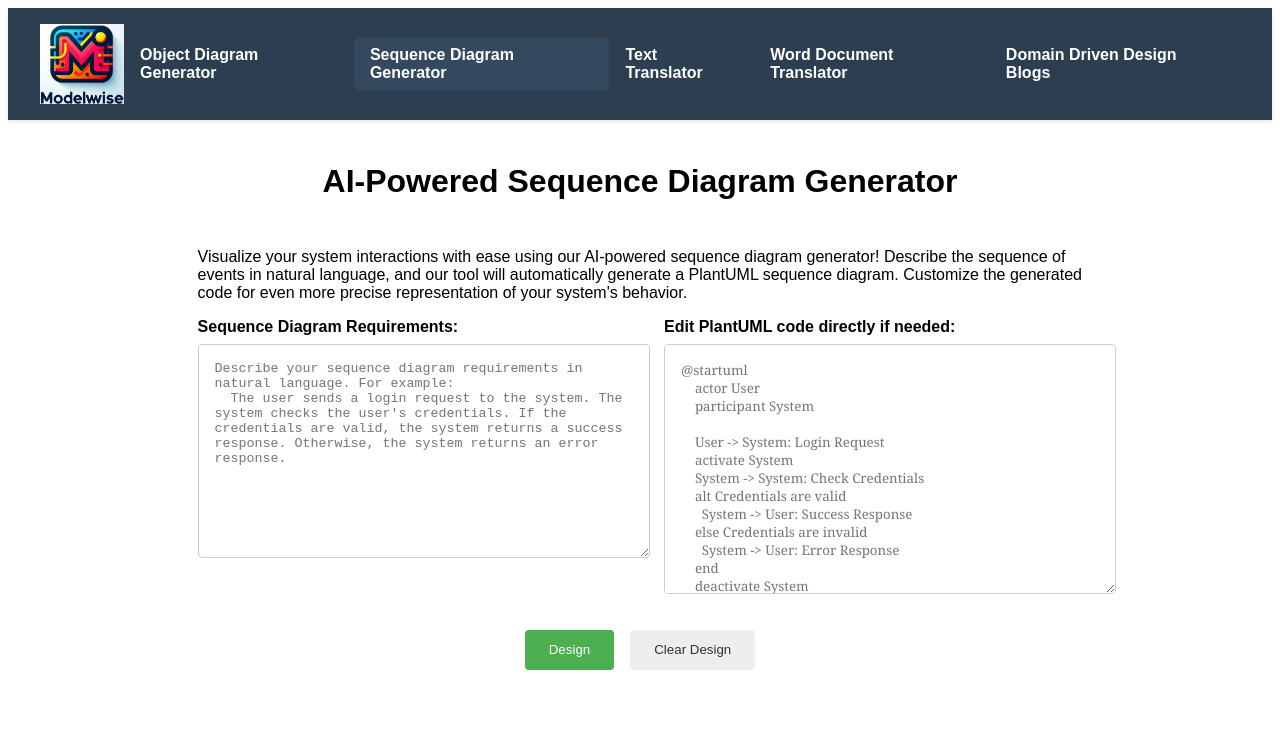
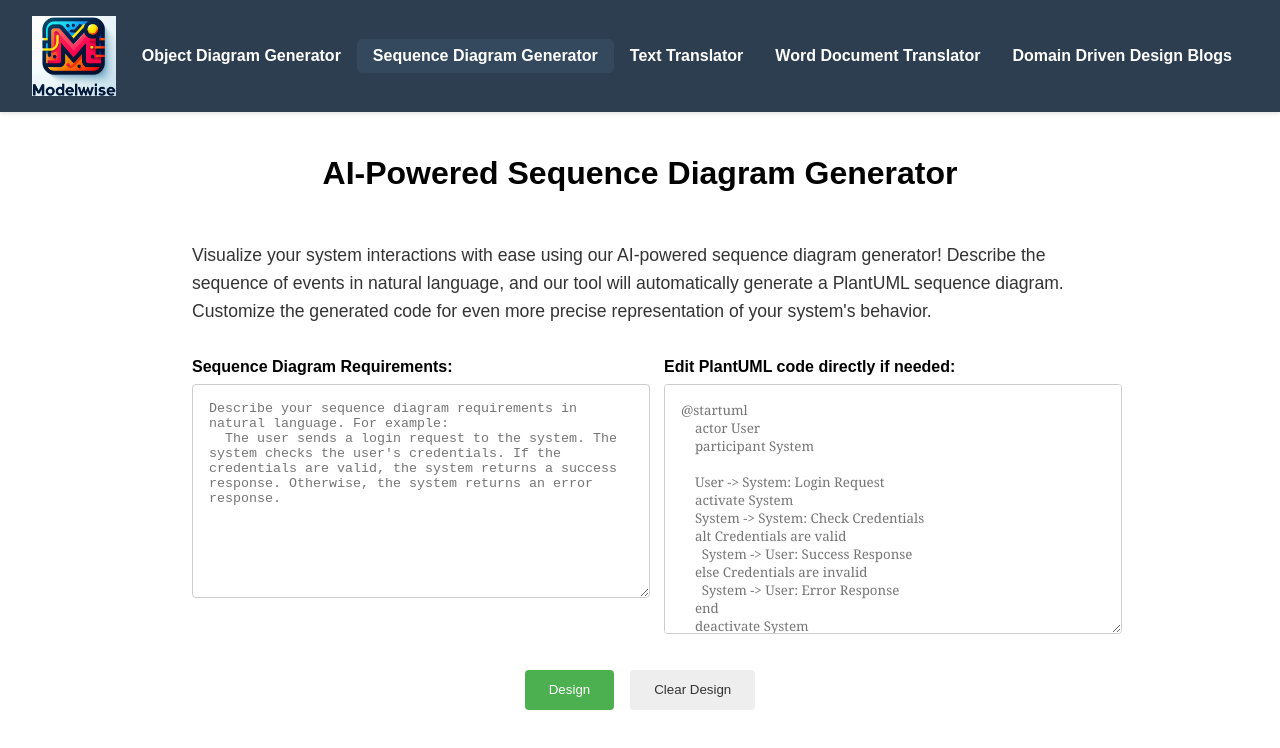
Before and after one commit to LevonZhang/model-generator, a Vue app: page /sequence-diagram-generator in a window 1280 px wide. Shown: the top 748 px of the page. Built offline with nearby package versions, Linux system fonts and the light colour scheme.

Commit message:
common style

```diff
--- /dev/null
+++ b/src/assets/global.css
@@ -0,0 +1,157 @@
+  body {
+    font-family: 'Arial', sans-serif;
+    margin: 0;
+    padding: 0;
+  }
+
+ .button-group {
+    display: flex;
+    gap: 1rem;
+    margin-top: 1rem;
+  }
+
+  .container {
+    display: flex;
+    flex-direction: column;
+    align-items: center;
+    padding: 1rem;  /* 减少内边距 */
+    font-family: sans-serif;
+    width: 70%
+  }
+
+  .title {
+    font-size: 2rem;
+    margin-bottom: 2rem;
+  }
+
+  .input-container {
+    display: flex;
+    gap: 3rem;  /* 增加间距 */
+    width: 100%;
+    max-width: 1200px; /* 增加最大宽度 */
+  }
+
+  .input-group {
+    flex: 1 1 400px; /* 设置最小宽度并允许扩展 */
+    margin-bottom: 1rem;
+  }
+
+  .label {
+    display: block;
+    margin-bottom: 0.5rem;
+    font-weight: bold;
+  }
+
+  .requirement-textarea {
+    width: 100%;
+    padding: 1rem;
+    border: 1px solid #ccc;
+    border-radius: 4px;
+    resize: vertical;
+    font-family: 'Courier New', monospace;
+  }
+
+  .plantuml-textarea {
+    width: 100%;
+    padding: 1rem;
+    border: 1px solid #ccc;
+    border-radius: 4px;
+    resize: vertical;
+    font-family: 'Georgia', monospace;
+  }
+
+  .button {
+    padding: 0.8rem 1.5rem;
+    border: none;
+    border-radius: 4px;
+    background-color: #eee;
+    color: #333;
+    cursor: pointer;
+    transition: all 0.2s ease;
+  }
+
+  .button:hover {
+    background-color: #ddd;
+  }
+
+  .button.primary {
+    background-color: #4CAF50;
+    color: white;
+  }
+
+  .button.primary:hover {
+    background-color: #45a049;
+  }
+
+  .designing-message {
+    display: flex;
+    align-items: center;
+    gap: 0.5rem;
+    margin-top: 1rem;
+  }
+
+  .loader {
+    width: 48px;
+    height: 48px;
+    border: 5px solid #f3f3f3;
+    border-radius: 50%;
+    border-top: 5px solid #3498db;
+    animation: spin 2s linear infinite;
+  }
+
+  @keyframes spin {
+    0% { transform: rotate(0deg); }
+    100% { transform: rotate(360deg); }
+  }
+
+  .explanation-container {
+    width: 100%;
+    max-width: 800px;  /* 调整最大宽度 */
+    border: 1px solid #ccc;
+    border-radius: 4px;
+    padding: 1rem;
+    margin-top: 2rem;
+  }
+
+  .explanation-title {
+    margin-bottom: 0.5rem;
+    font-size: 1.2rem;
+  }
+
+  .explanation-text {
+    white-space: pre-wrap;
+  }
+
+  .diagram-container {
+    margin-top: 2rem;
+    text-align: center;
+    width: 100%;
+    max-width: 800px; /* 调整最大宽度 */
+  }
+
+  .diagram-image {
+    max-width: 100%;
+    height: auto;
+    border: 1px solid #ccc;
+    border-radius: 4px;
+  }
+
+  .button.download {
+    background-color: #2196F3;
+    color: white;
+    margin-top: 1rem;
+  }
+
+  .error-message {
+    color: red;
+    font-weight: bold;
+    margin-top: 2rem;
+  }
+
+  .description {
+    font-size: 1.1rem;  /* 设置字体大小 */
+    line-height: 1.6;    /* 设置行高 */
+    color: #333;       /* 设置文字颜色 */
+    margin-bottom: 2rem; /* 添加底部外边距 */
+    text-align: left;    /* 居中对齐 */
+  }
--- a/src/components/ObjectDiagramGenerator.vue
+++ b/src/components/ObjectDiagramGenerator.vue
@@ -61,6 +61,7 @@
 </template>
 
 <script>
+import { generateUUID } from '@/utils/common.js'; // 引入公共函数
 export default {
   data() {
     return {
@@ -193,11 +194,6 @@ Customer "1" *--> "1..*" Address : addresses
       document.body.removeChild(link);
     },
 
-    generateUUID() { // 生成 UUID 的函数
-      return ([1e7]+-1e3+-4e3+-8e3+-1e11).replace(/[018]/g, c =>
-        (c ^ crypto.getRandomValues(new Uint8Array(1))[0] & 15 >> c / 4).toString(16)
-      );
-    },
     updateDesignButton() {
       if (!this.domainDescription) {
         this.hasDesign = false;
@@ -219,147 +215,5 @@ Customer "1" *--> "1..*" Address : addresses
 </script>
 
 <style>
-.button-group {
-  display: flex;
-  gap: 1rem;
-  margin-top: 1rem;
-}
 
-.container {
-  display: flex;
-  flex-direction: column;
-  align-items: center;
-  padding: 1rem;  /* 减少内边距 */
-  font-family: sans-serif;
-  width: 70%
-}
-
-.title {
-  font-size: 2rem;
-  margin-bottom: 2rem;
-}
-
-.input-container {
-  display: flex;
-  gap: 3rem;  /* 增加间距 */
-  width: 100%;
-  max-width: 1200px; /* 增加最大宽度 */
-}
-
-.input-group {
-  flex: 1 1 400px; /* 设置最小宽度并允许扩展 */
-  margin-bottom: 1rem;
-}
-
-.label {
-  display: block;
-  margin-bottom: 0.5rem;
-  font-weight: bold;
-}
-
-.requirement-textarea {
-  width: 100%;
-  padding: 1rem;
-  border: 1px solid #ccc;
-  border-radius: 4px;
-  resize: vertical;
-  font-family: 'Courier New', monospace;
-}
-
-.plantuml-textarea {
-  width: 100%;
-  padding: 1rem;
-  border: 1px solid #ccc;
-  border-radius: 4px;
-  resize: vertical;
-  font-family: 'Georgia', monospace;
-}
-
-.button {
-  padding: 0.8rem 1.5rem;
-  border: none;
-  border-radius: 4px;
-  background-color: #eee;
-  color: #333;
-  cursor: pointer;
-  transition: all 0.2s ease;
-}
-
-.button:hover {
-  background-color: #ddd;
-}
-
-.button.primary {
-  background-color: #4CAF50;
-  color: white;
-}
-
-.button.primary:hover {
-  background-color: #45a049;
-}
-
-.designing-message {
-  display: flex;
-  align-items: center;
-  gap: 0.5rem;
-  margin-top: 1rem;
-}
-
-.loader {
-  width: 48px;
-  height: 48px;
-  border: 5px solid #f3f3f3;
-  border-radius: 50%;
-  border-top: 5px solid #3498db;
-  animation: spin 2s linear infinite;
-}
-
-@keyframes spin {
-  0% { transform: rotate(0deg); }
-  100% { transform: rotate(360deg); }
-}
-
-.explanation-container {
-  width: 100%;
-  max-width: 800px;  /* 调整最大宽度 */
-  border: 1px solid #ccc;
-  border-radius: 4px;
-  padding: 1rem;
-  margin-top: 2rem;
-}
-
-.explanation-title {
-  margin-bottom: 0.5rem;
-  font-size: 1.2rem;
-}
-
-.explanation-text {
-  white-space: pre-wrap;
-}
-
-.diagram-container {
-  margin-top: 2rem;
-  text-align: center;
-  width: 100%;
-  max-width: 800px; /* 调整最大宽度 */
-}
-
-.diagram-image {
-  max-width: 100%;
-  height: auto;
-  border: 1px solid #ccc;
-  border-radius: 4px;
-}
-
-.button.download {
-  background-color: #2196F3;
-  color: white;
-  margin-top: 1rem;
-}
-
-.error-message {
-  color: red;
-  font-weight: bold;
-  margin-top: 2rem;
-}
 </style>
--- a/src/components/SequenceDiagramGenerator.vue
+++ b/src/components/SequenceDiagramGenerator.vue
@@ -61,6 +61,7 @@
   </template>
 
   <script>
+  import { generateUUID } from '@/utils/common.js'; // 引入公共函数
   export default {
     data() {
       return {
@@ -176,12 +177,6 @@
             link.click();
             document.body.removeChild(link);
         },
-
-        generateUUID() { // 生成 UUID 的函数
-            return ([1e7]+-1e3+-4e3+-8e3+-1e11).replace(/[018]/g, c =>
-                (c ^ crypto.getRandomValues(new Uint8Array(1))[0] & 15 >> c / 4).toString(16)
-            );
-        },
         updateDesignButton() {
             if (!this.domainDescription) {
                 this.hasDesign = false;
@@ -203,147 +198,5 @@
 </script>
 
 <style>
-    .button-group {
-    display: flex;
-    gap: 1rem;
-    margin-top: 1rem;
-    }
 
-    .container {
-    display: flex;
-    flex-direction: column;
-    align-items: center;
-    padding: 1rem;  /* 减少内边距 */
-    font-family: sans-serif;
-    width: 70%
-    }
-
-    .title {
-    font-size: 2rem;
-    margin-bottom: 2rem;
-    }
-
-    .input-container {
-    display: flex;
-    gap: 3rem;  /* 增加间距 */
-    width: 100%;
-    max-width: 1200px; /* 增加最大宽度 */
-    }
-
-    .input-group {
-    flex: 1 1 400px; /* 设置最小宽度并允许扩展 */
-    margin-bottom: 1rem;
-    }
-
-    .label {
-    display: block;
-    margin-bottom: 0.5rem;
-    font-weight: bold;
-    }
-
-    .requirement-textarea {
-    width: 100%;
-    padding: 1rem;
-    border: 1px solid #ccc;
-    border-radius: 4px;
-    resize: vertical;
-    font-family: 'Courier New', monospace;
-    }
-
-    .plantuml-textarea {
-    width: 100%;
-    padding: 1rem;
-    border: 1px solid #ccc;
-    border-radius: 4px;
-    resize: vertical;
-    font-family: 'Georgia', monospace;
-    }
-
-    .button {
-    padding: 0.8rem 1.5rem;
-    border: none;
-    border-radius: 4px;
-    background-color: #eee;
-    color: #333;
-    cursor: pointer;
-    transition: all 0.2s ease;
-    }
-
-    .button:hover {
-    background-color: #ddd;
-    }
-
-    .button.primary {
-    background-color: #4CAF50;
-    color: white;
-    }
-
-    .button.primary:hover {
-    background-color: #45a049;
-    }
-
-    .designing-message {
-    display: flex;
-    align-items: center;
-    gap: 0.5rem;
-    margin-top: 1rem;
-    }
-
-    .loader {
-    width: 48px;
-    height: 48px;
-    border: 5px solid #f3f3f3;
-    border-radius: 50%;
-    border-top: 5px solid #3498db;
-    animation: spin 2s linear infinite;
-    }
-
-    @keyframes spin {
-    0% { transform: rotate(0deg); }
-    100% { transform: rotate(360deg); }
-    }
-
-    .explanation-container {
-    width: 100%;
-    max-width: 800px;  /* 调整最大宽度 */
-    border: 1px solid #ccc;
-    border-radius: 4px;
-    padding: 1rem;
-    margin-top: 2rem;
-    }
-
-    .explanation-title {
-    margin-bottom: 0.5rem;
-    font-size: 1.2rem;
-    }
-
-    .explanation-text {
-    white-space: pre-wrap;
-    }
-
-    .diagram-container {
-    margin-top: 2rem;
-    text-align: center;
-    width: 100%;
-    max-width: 800px; /* 调整最大宽度 */
-    }
-
-    .diagram-image {
-    max-width: 100%;
-    height: auto;
-    border: 1px solid #ccc;
-    border-radius: 4px;
-    }
-
-    .button.download {
-    background-color: #2196F3;
-    color: white;
-    margin-top: 1rem;
-    }
-
-    .error-message {
-    color: red;
-    font-weight: bold;
-    margin-top: 2rem;
-    }
 </style>
--- a/src/components/TextTranslator.vue
+++ b/src/components/TextTranslator.vue
@@ -1,8 +1,16 @@
 <template>
+    <div class="container">
         <h2 class="title">AI-Powered Text Translator</h2>
         <p class="description">
         Translate your text quickly and accurately with our AI-powered translator.
         Leveraging the power of Google Gemini, our tool supports multiple languages and delivers high-quality translations.
         Coming soon!
         </p>
+    </div>
 </template>
+<style>
+.title {
+  font-size: 2rem;
+  margin-bottom: 2rem;
+}
+</style>
--- a/src/components/WordTranslator.vue
+++ b/src/components/WordTranslator.vue
@@ -1,4 +1,5 @@
 <template>
+    <div class="container">
       <h2 class="title">AI-Powered Word Document Translator</h2>
       <p class="description">
         Translate your entire Word documents while preserving formatting with our AI-powered translator.
@@ -11,13 +12,13 @@
           title="Word Document Translator"
         ></iframe>
     </div>
+    </div>
   </template>
 
   <style scoped>
   .iframe-container {
     width: 100%;  /* 设置容器宽度为 100% */
     height: 800px;  /* 设置 iframe 高度 */
-    align-items: top; /* 垂直居上 */
   }
 
   .iframe-container iframe {
--- a/src/main.js
+++ b/src/main.js
@@ -1,5 +1,6 @@
 import { createApp } from 'vue';
 import App from './App.vue';
 import router from './router';
+import '@/assets/global.css';  // 引入公共样式文件
 
 createApp(App).use(router).mount('#app');
--- /dev/null
+++ b/src/utils/common.js
@@ -0,0 +1,5 @@
+export function generateUUID() { // 生成 UUID 的函数
+    return ([1e7]+-1e3+-4e3+-8e3+-1e11).replace(/[018]/g, c =>
+        (c ^ crypto.getRandomValues(new Uint8Array(1))[0] & 15 >> c / 4).toString(16)
+    );
+}
```
Lines whose indentation alone changed are shown as unchanged.
